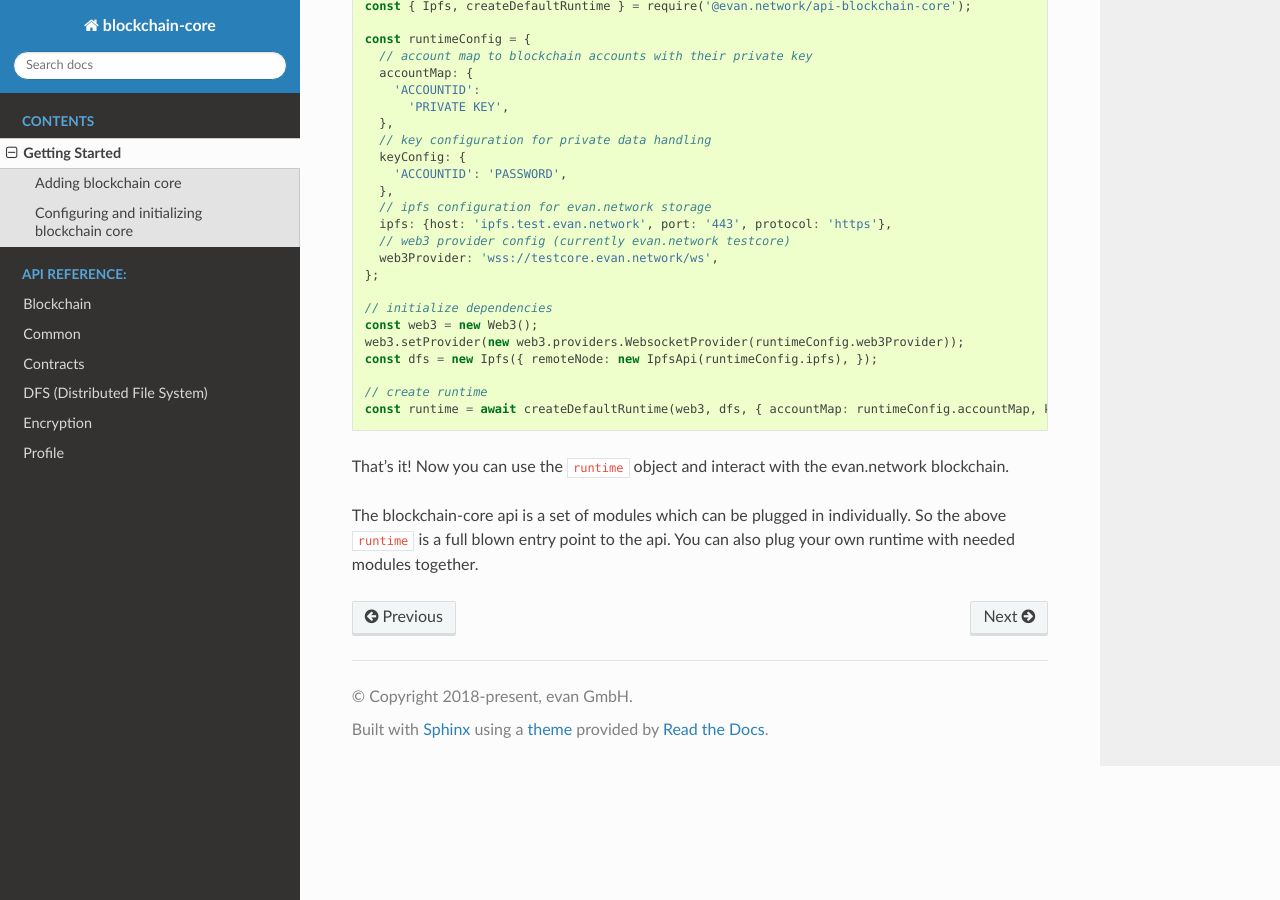
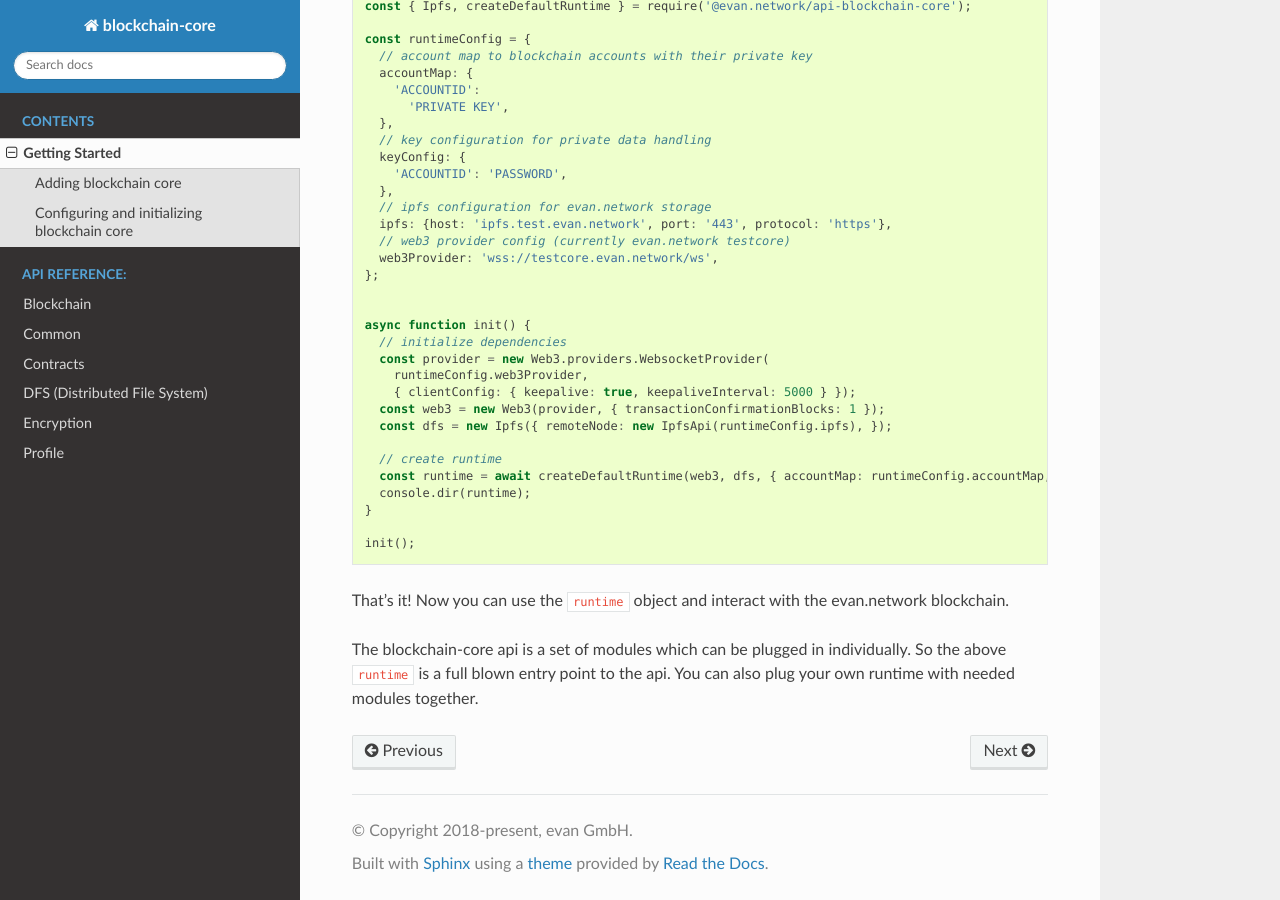
Before and after one commit to evannetwork/api-blockchain-core, a Sphinx documentation site: the page built from docs/getting-started.rst, in a window 1280 px wide and 900 px high, scrolled down 828 px. Built offline with Sphinx 7.4.7 and the Read the Docs theme 2.0.0, drawn with Linux system fonts in a browser that asks for light colours; pages that are not in the unit, such as notebooks, are missing from menus.

Commit message:
update getting started to newest web3

```diff
--- a/docs/getting-started.rst
+++ b/docs/getting-started.rst
@@ -51,13 +51,21 @@ Configuring and initializing blockchain core
       web3Provider: 'wss://testcore.evan.network/ws',
     };
 
-    // initialize dependencies
-    const web3 = new Web3();
-    web3.setProvider(new web3.providers.WebsocketProvider(runtimeConfig.web3Provider));
-    const dfs = new Ipfs({ remoteNode: new IpfsApi(runtimeConfig.ipfs), });
 
-    // create runtime
-    const runtime = await createDefaultRuntime(web3, dfs, { accountMap: runtimeConfig.accountMap, keyConfig: runtimeConfig.keyConfig });
+    async function init() {
+      // initialize dependencies
+      const provider = new Web3.providers.WebsocketProvider(
+        runtimeConfig.web3Provider,
+        { clientConfig: { keepalive: true, keepaliveInterval: 5000 } });
+      const web3 = new Web3(provider, { transactionConfirmationBlocks: 1 });
+      const dfs = new Ipfs({ remoteNode: new IpfsApi(runtimeConfig.ipfs), });
+
+      // create runtime
+      const runtime = await createDefaultRuntime(web3, dfs, { accountMap: runtimeConfig.accountMap, keyConfig: runtimeConfig.keyConfig });
+      console.dir(runtime);
+    }
+
+    init();
 
 That's it! Now you can use the ``runtime`` object and interact with the evan.network blockchain.
 
```
